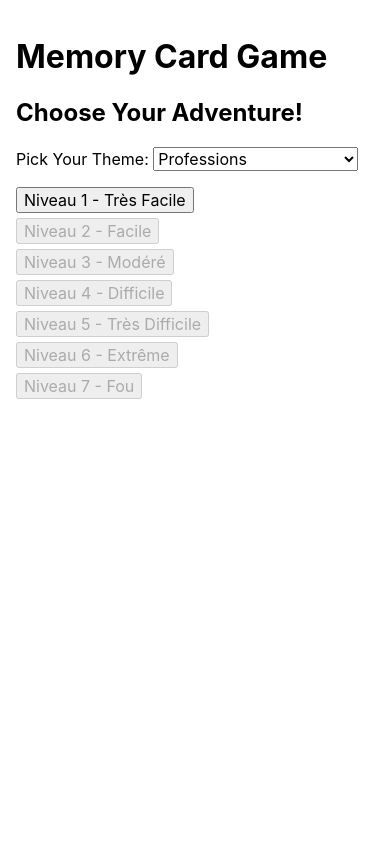
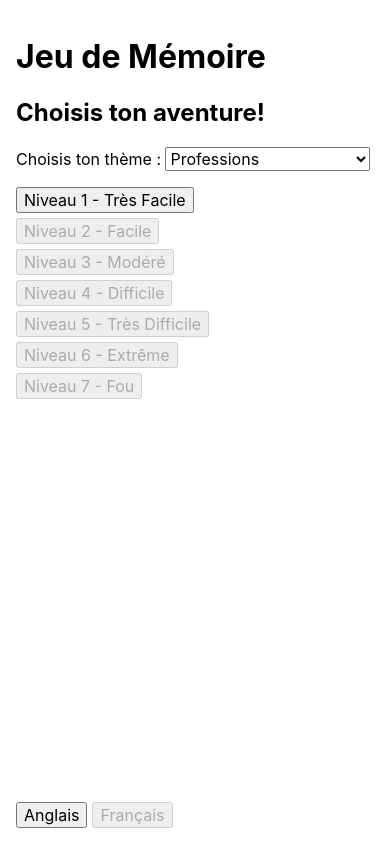
Before and after one commit to OignonFugace/TOP__memory-card-project, a React (Create React App) app: page / in a window 390 px wide. Built offline with nearby package versions, Linux system fonts and the light colour scheme; the HTML template or start-up script is replaced by a standard one.

Commit message:
feat: Make all texts responsive to language switch and register preferred language in local storage

```diff
--- a/src/App.jsx
+++ b/src/App.jsx
@@ -6,6 +6,7 @@ import { ThemeContextProvider } from "./context/ThemeContextProvider";
 import FrontPage from "./pages/FrontPage";
 import GamePage from "./pages/GamePage";
 import Loading from "./pages/Loading";
+import LanguageSwitcher from "./components/LanguageSwitcher";
 
 function App() {
   const [isAppLoading, setIsAppLoading] = useState(false);
@@ -39,6 +40,7 @@ function App() {
             </GameContextProvider>
           </ThemeContextProvider>
         )}
+        <LanguageSwitcher />
       </LanguageContextProvider>
     </div>
   );
--- a/src/components/Card/index.jsx
+++ b/src/components/Card/index.jsx
@@ -8,6 +8,7 @@ import {
   STAGE_STATE_WON,
   STAGE_STATE_LOST,
 } from "../../utils/constants";
+import LanguageContext from "../../context/LanguageContext";
 
 function handleClick(card, score, maxScore, dispatch) {
   if (card.isClicked) {
@@ -23,6 +24,7 @@ function handleClick(card, score, maxScore, dispatch) {
 }
 
 function Card({ card }) {
+  const { t } = useContext(LanguageContext);
   const { dispatch, score, maxScore } = useContext(GameContext);
 
   return (
@@ -30,7 +32,7 @@ function Card({ card }) {
       className="card"
       onClick={() => handleClick(card, score, maxScore, dispatch)}
     >
-      <p>{card.itemName.fr}</p>
+      <p>{card.itemName[t("language")]}</p>
     </div>
   );
 }
--- /dev/null
+++ b/src/components/LanguageSwitcher/LanguageSwitcher.css
@@ -0,0 +1,7 @@
+.language-switcher {
+	position: fixed;
+	bottom: 1rem;
+	display: flex;
+	gap: 5px;
+	margin-top: 1rem;
+}
--- /dev/null
+++ b/src/components/LanguageSwitcher/index.jsx
@@ -0,0 +1,17 @@
+import { useContext } from "react";
+import LanguageContext from "../../context/LanguageContext";
+import "./LanguageSwitcher.css";
+
+function LanguageSwitcher() {
+	const { t } = useContext(LanguageContext);
+	const { language, setLanguage } = useContext(LanguageContext);
+
+	return (
+		<div className="language-switcher">
+			<button onClick={() => setLanguage("en")} disabled={language === "en"}>{t("english")}</button>
+			<button onClick={() => setLanguage("fr")} disabled={language === "fr"}>{t("french")}</button>
+		</div>
+	);
+}
+
+export default LanguageSwitcher;
--- a/src/components/LevelSelector/index.jsx
+++ b/src/components/LevelSelector/index.jsx
@@ -2,8 +2,10 @@ import { useContext } from "react";
 import GameContext from "../../context/GameContextProvider";
 import "./levelSelector.css";
 import { LEVEL_STATE_CLOSED } from "../../utils/constants";
+import LanguageContext from "../../context/LanguageContext";
 
 function LevelSelector({ startGameAtLevel }) {
+  const { t } = useContext(LanguageContext);
   const { levels } = useContext(GameContext);
 
   return (
@@ -18,7 +20,7 @@ function LevelSelector({ startGameAtLevel }) {
           }}
           disabled={level.state === LEVEL_STATE_CLOSED}
         >
-          {level.name.fr} - {level.difficulty.fr}
+          {level.name[t("language")]} - {level.difficulty[t("language")]}
         </button>
       ))}
     </div>
--- a/src/components/Modal/index.jsx
+++ b/src/components/Modal/index.jsx
@@ -7,8 +7,10 @@ import {
   STAGE_STATE_LOST,
   STAGE_STATE_WON,
 } from "../../utils/constants";
+import LanguageContext from "../../context/LanguageContext";
 
 function Modal() {
+  const { t } = useContext(LanguageContext);
   const { dispatch, gameState, stageState, isModalOpen, modalCallback } =
     useContext(GameContext);
 
@@ -34,20 +36,20 @@ function Modal() {
 
   const bodyMessage =
     gameState === GAME_STATE_FINISHED
-      ? "Well, you are best : you finished the game !"
+      ? t("gameEndMessage")
       : stageState === STAGE_STATE_WON
-      ? "You won!"
+      ? t("victoryMessage")
       : stageState === STAGE_STATE_LOST
-      ? "You lost..."
+      ? t("defeatMessage")
       : "";
 
   const buttonMessage =
     gameState === GAME_STATE_FINISHED
-      ? "Back To Menu"
+      ? t("backToMenu")
       : stageState === STAGE_STATE_WON
-      ? "Continue on next level"
+      ? t("victoryButton")
       : stageState === STAGE_STATE_LOST
-      ? "Try again"
+      ? t("defeatButton")
       : "";
 
   return (
--- a/src/components/ThemeSelector/index.jsx
+++ b/src/components/ThemeSelector/index.jsx
@@ -1,9 +1,11 @@
 import { useContext } from "react";
+import LanguageContext from "../../context/LanguageContext";
 import ThemeContext from "../../context/ThemeContextProvider";
 import "./ThemeSelector.css";
 import { themesData } from "../../data/themeData";
 
 function ThemeSelector() {
+  const { t } = useContext(LanguageContext);
   const { currentTheme, setCurrentTheme } = useContext(ThemeContext);
 
   function handleThemeChange(e) {
@@ -12,9 +14,9 @@ function ThemeSelector() {
 
   return (
     <div className="theme-selector">
-      <h2>Choose Your Adventure!</h2>
+      <h2>{t("subtitle")}</h2>
       <div>
-        <label htmlFor="theme-select">Pick Your Theme: </label>
+        <label htmlFor="theme-select">{t("themeSelectionPrompt")}</label>
         <select
           value={currentTheme}
           onChange={handleThemeChange}
@@ -22,7 +24,7 @@ function ThemeSelector() {
         >
           {Object.keys(themesData).map((themeKey) => (
             <option key={themeKey} value={themeKey}>
-              {themesData[themeKey].themeName.fr}
+              {themesData[themeKey].themeName[t("language")]}
             </option>
           ))}
         </select>
@@ -32,18 +34,3 @@ function ThemeSelector() {
 }
 
 export default ThemeSelector;
-
-// <option value="professions">Professions</option>
-// <option value="animals">Animals</option>
-// <option value="geometricShapes">Geometric Shapes</option>
-// <option value="worldFlags">World Flags</option>
-// <option value="vehicles">Vehicles</option>
-// <option value="musicalInstruments">Musical Instruments</option>
-// <option value="fruitsAndVegetables">Fruits and Vegetables</option>
-// <option value="famousMonuments">Famous Monuments</option>
-// <option value="space">Space</option>
-// <option value="flora">Flora</option>
-// <option value="dinosaurs">Dinosaurs</option>
-// <option value="toolsAndMachines">Tools and Machines</option>
-// <option value="sports">Sports</option>
-// <option value="artsAndLeisure">Arts and Leisure</option>
--- a/src/context/LanguageContext.jsx
+++ b/src/context/LanguageContext.jsx
@@ -1,19 +1,20 @@
-import { createContext, useState } from "react";
+import { createContext, useEffect, useState } from "react";
 import { en, fr } from "../data/locales";
+import useLocalStorage from "../hooks/useLocalStorage";
 
 const languages = { en, fr };
 
 const LanguageContext = createContext();
 
 function LanguageContextProvider({ children }) {
-  const [language, setLanguage] = useState("fr");
+  const [language, setLanguage] = useLocalStorage("language", "fr");
 
   const t = (key) => {
     return languages[language][key] || "";
   }
 
   return (
-    <LanguageContext.Provider value={{ t, setLanguage }}>
+    <LanguageContext.Provider value={{ t, language, setLanguage }}>
       { children }
     </LanguageContext.Provider>
   )
--- a/src/data/locales.js
+++ b/src/data/locales.js
@@ -1,9 +1,13 @@
 const en = {
+  language: "en",
+  english: "English",
+  french: "French",
   title: "Memory Card Game",
   subtitle: "Choose Your Adventure!",
-  themeSelectionPrompt: "Pick Your Theme",
+  themeSelectionPrompt: "Pick Your Theme: ",
   rule: "Don't click on the same card twice!",
   backToMenu: "Back To Menu",
+  bestScoreMessage: "Your record is",
   victoryMessage: "You Won!",
   victoryButton: "Continue On Next Level",
   defeatMessage: "You lost...",
@@ -12,16 +16,20 @@ const en = {
 };
 
 const fr = {
+  language: "fr",
+  english: "Anglais",
+  french: "Français",
   title: "Jeu de Mémoire",
   subtitle: "Choisis ton aventure!",
-  themeSelectionPrompt: "Choisis ton thème",
-  rule: "Ne clique pas deux fois sur la même carte!",
+  themeSelectionPrompt: "Choisis ton thème : ",
+  rule: "Ne clique pas deux fois sur la même carte !",
   backToMenu: "Retour au menu",
-  victoryMessage: "Tu as gagné!",
+  bestScoreMessage: "Ton record est",
+  victoryMessage: "Tu as gagné !",
   victoryButton: "Poursuis au prochain niveau",
   defeatMessage: "Tu as perdu...",
   defeatButton: "Essaie encore",
-  gameEndMessage: "Bravo, tu as terminé le jeu!",
+  gameEndMessage: "Bravo, tu as terminé le jeu !",
 };
 
 export { en, fr };
--- a/src/pages/FrontPage.jsx
+++ b/src/pages/FrontPage.jsx
@@ -2,6 +2,7 @@ import React, { useContext } from "react";
 import LevelSelector from "../components/LevelSelector";
 import ThemeSelector from "../components/ThemeSelector";
 import GameContext from "../context/GameContextProvider";
+import LanguageContext from "../context/LanguageContext";
 
 const SET_CURRENT_LEVEL_ID = "SET_CURRENT_LEVEL_ID";
 const LOAD_STAGE = "LOAD_STAGE";
@@ -11,6 +12,7 @@ const SET_STAGE_STATE = "SET_STAGE_STATE";
 const STAGE_STATE_RUNNING = "STAGE_STATE_RUNNING";
 
 function FrontPage({ initiateGame }) {
+  const { t } = useContext(LanguageContext);
   const { dispatch } = useContext(GameContext);
 
   const startGameAtLevel = (levelId) => {
@@ -23,7 +25,7 @@ function FrontPage({ initiateGame }) {
 
   return (
     <div>
-      <h1>Memory Card Game</h1>
+      <h1>{t("title")}</h1>
       <ThemeSelector />
       <LevelSelector startGameAtLevel={startGameAtLevel} />
     </div>
--- a/src/pages/GamePage.jsx
+++ b/src/pages/GamePage.jsx
@@ -3,10 +3,12 @@ import CardList from "../components/CardList";
 import GameContext from "../context/GameContextProvider";
 import Modal from "../components/Modal";
 import ThemeContext from "../context/ThemeContextProvider";
+import LanguageContext from "../context/LanguageContext";
 
 const LOAD_GAME_THEME = "LOAD_GAME_THEME";
 
 function GamePage() {
+  const { t } = useContext(LanguageContext);
   const {
     dispatch,
     levels,
@@ -27,10 +29,10 @@ function GamePage() {
   return (
     <div>
       <header>
-        <button onClick={handleHeaderClick}>Back To Menu</button>
+        <button onClick={handleHeaderClick}>{t("backToMenu")}</button>
       </header>
-      <h1>Memory Card Game</h1>
-      <p>Don't click on the same card twice!</p>
+      <h1>{t("title")}</h1>
+      <p>{t("rule")}</p>
       <h2>
         {levels[currentLevelId - 1].name.fr} -{" "}
         {levels[currentLevelId - 1].difficulty.fr}
@@ -39,7 +41,7 @@ function GamePage() {
       <p>
         {score} / {maxScore}
       </p>
-      <p>{bestScore ? `Your record is ${bestScore}.` : ""}</p>
+      <p>{bestScore ? `${t("bestScoreMessage")} ${bestScore}.` : ""}</p>
 
       <Modal />
     </div>
```
